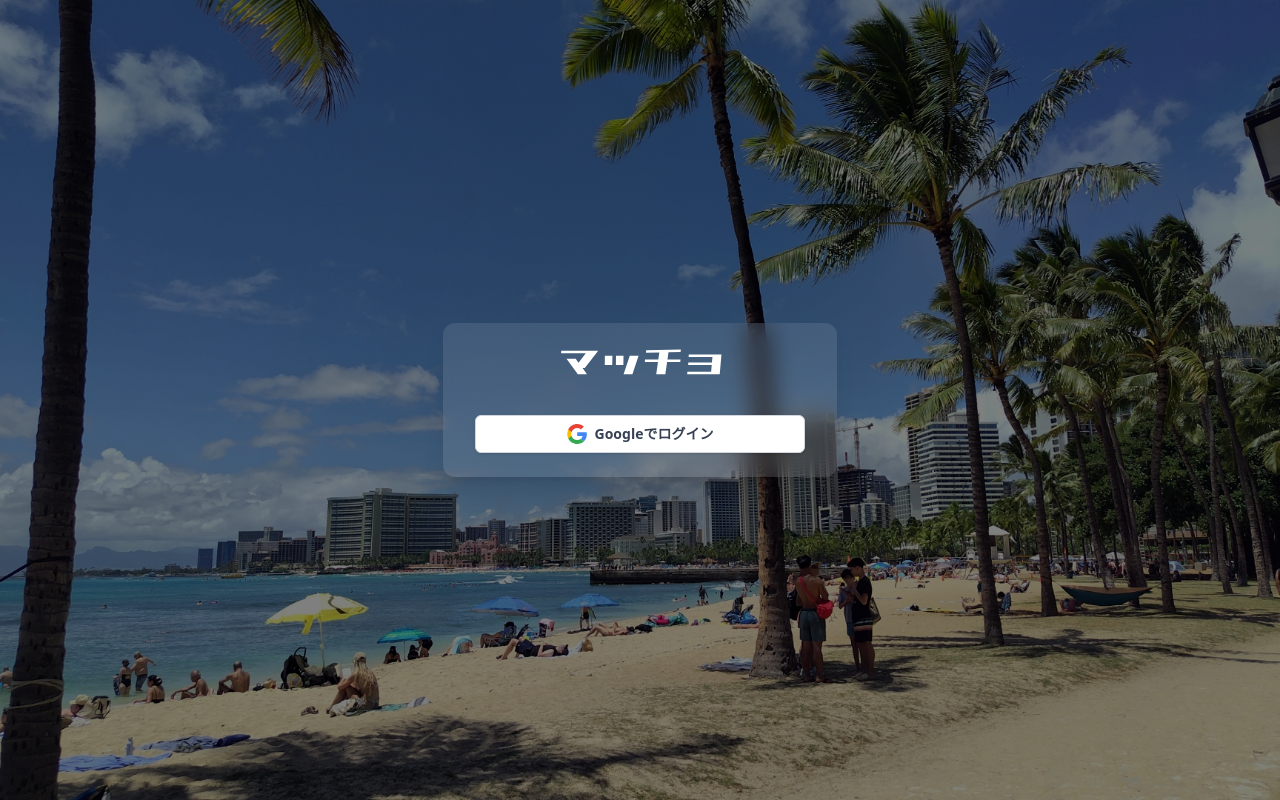
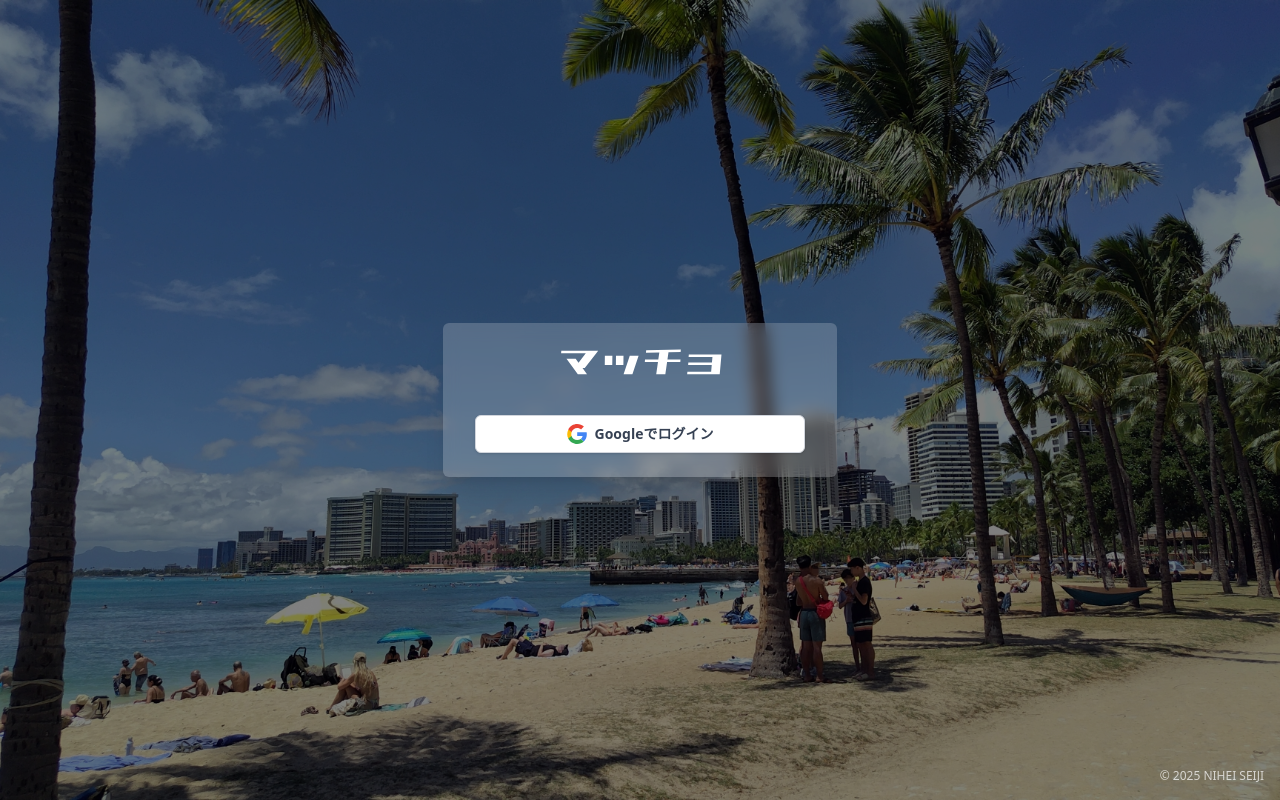
Before and after one commit to niheiseiji/lift-the-earth-svelte, a SvelteKit app: page /login in a window 1280 px wide. Built offline with nearby package versions, Linux system fonts and the light colour scheme; no server answers.

Commit message:
[fix]ログインレイアウト微修正

```diff
--- a/src/routes/login/+page.svelte
+++ b/src/routes/login/+page.svelte
@@ -21,11 +21,6 @@
   };
 </script>
 
-<!-- form contents -->
-<!-- <div
-  class="flex min-h-screen flex-col justify-center px-6 py-8 lg:px-8 bg-cover bg-center bg-no-repeat"
-  style="background-image: url('/hawaii_beach.jpg')"
-> -->
 <div class="relative min-h-screen">
   <!-- 背景レイヤー -->
   <div
@@ -36,7 +31,7 @@
   <div
     class="relative z-10 flex min-h-screen flex-col justify-center items-center px-6 py-8 lg:px-8"
   >
-    <div class="bg-white/10 backdrop-blur-md rounded-xl px-8 py-6 shadow-xl">
+    <div class="bg-white/20 backdrop-blur-sm rounded-md px-8 py-6 shadow-xl">
       <div class="sm:mx-auto sm:w-full sm:max-w-sm flex justify-center items-center">
         <img src="/macho_gotikaku_white.svg" alt="" class="h-[28px]" />
       </div>
@@ -77,3 +72,5 @@
     </div>
   </div>
 </div>
+
+<div class="absolute bottom-4 right-4 text-white text-xs opacity-70">© 2025 NIHEI SEIJI</div>
```
